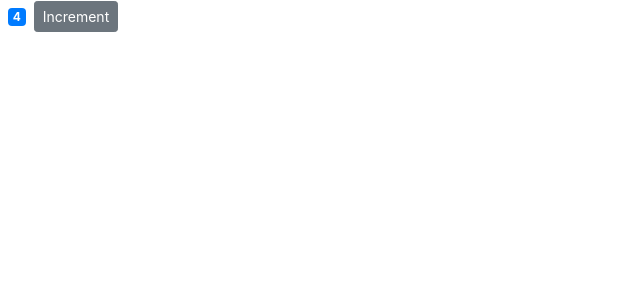
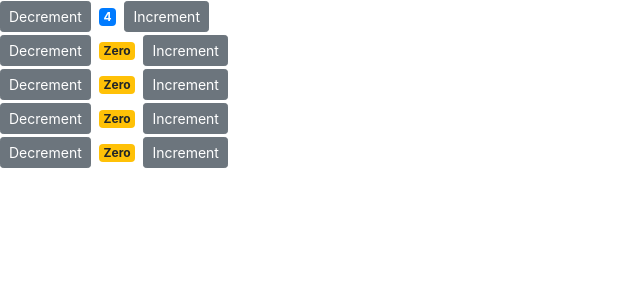
Before and after one commit to sviet-iryna/react-counter, a React (Create React App) app: page / in a window 1280 px wide. Shown: the top 300 px of the page, without its empty margins (0-640 px from the left). Built offline with nearby package versions, Linux system fonts and the light colour scheme.

Commit message:
Add button Decrement

```diff
--- a/src/components/counter.jsx
+++ b/src/components/counter.jsx
@@ -11,17 +11,24 @@ class Counter extends Component {
   //     this.handleIncrement = this.handleIncrement.bind(this);
   //   }
 
-
   render() {
     console.log("props", this.props);
     // console.log(this.props);
-
+    // this.props.handleIncrement(this.props.id);
     return (
       <div>
         {/* <h4>{this.props.id}</h4> */}
+        <button
+          onClick={() => this.props.handleDecrement(this.props.id)}
+          // onClick={() => this.handleIncrement(this.state.count)}
+          //   onClick={this.handleIncrement}
+          className="btn btn-secondary btn-sm"
+        >
+          Decrement
+        </button>
         <span className={this.getBadgeClasses()}>{this.formatCount()}</span>
         <button
-          onClick={this.props.handleIncrement}
+          onClick={() => this.props.handleIncrement(this.props.id)}
           // onClick={() => this.handleIncrement(this.state.count)}
           //   onClick={this.handleIncrement}
           className="btn btn-secondary btn-sm"
--- a/src/components/counters.jsx
+++ b/src/components/counters.jsx
@@ -11,27 +11,42 @@ class Counters extends Component {
       { id: 5, value: 0 },
     ],
   };
+  handeleAdd = (index, valueToAdd) => {
+    let newCounters = this.state.counters.map(function (elem) {
+      if (index === elem.id) {
+        elem.value = elem.value + valueToAdd;
+      }
+      return elem;
+    });
+    return newCounters;
+  };
 
-  handleIncrement = () => {
-    this.setState({
-      counters: [
-        { id: 1, value: this.state.counters[0].value + 1 },
-        { id: 2, value: 0 },
-        { id: 3, value: 0 },
-        { id: 4, value: 0 },
-        { id: 5, value: 0 },
-      ],
-    });
+  handleIncrement = (index) => {
+    let newCounters = this.handeleAdd(index, 1);
+    this.setState({counters : newCounters});
+  };
+
+  handleDecrement = (index) => {
+    let newCounters = this.handeleAdd(index, -1);
+    this.setState({counters : newCounters});
   };
 
   render() {
     console.log(this.state);
     return (
-      <Counter
-        handleIncrement={this.handleIncrement}
-        value={this.state.counters[0].value}
-        id={this.state.counters[0].id}
-      ></Counter>
+      <>
+        {this.state.counters.map((counter) => {
+          return (
+            <Counter
+              handleIncrement={this.handleIncrement}
+              handleDecrement={this.handleDecrement}
+              value={counter.value}
+              id={counter.id}
+              key={counter.id}
+            ></Counter>
+          );
+        })}
+      </>
     );
   }
 
```
Also changed, not shown: 1 other file (tests, documents, lock files or other folders).
